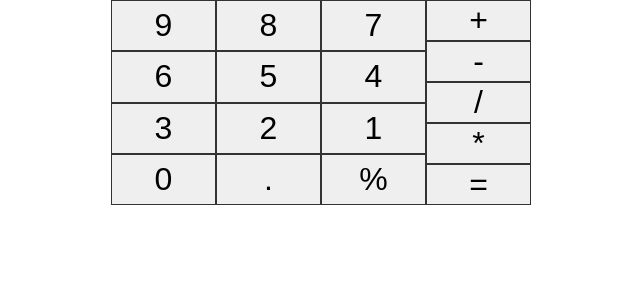
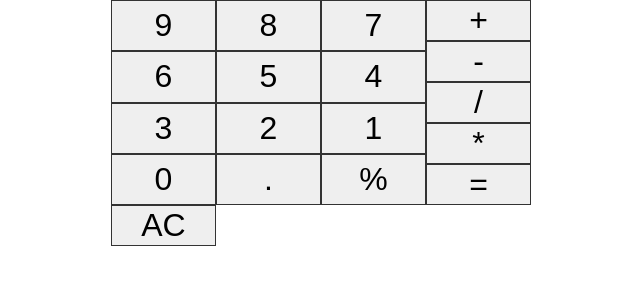
Before and after one commit to i3onilha/calulator-gitflow, a React (Create React App) app: page / in a window 1280 px wide. Shown: the top 300 px of the page, without its empty margins (319-959 px from the left). Built offline with nearby package versions, Linux system fonts and the light colour scheme.

Commit message:
[feature] Adds AC button

```diff
--- a/src/App.js
+++ b/src/App.js
@@ -16,6 +16,14 @@ function App() {
   return (
     <div className="wrapper">
       <div className="show-input">{input}</div>
+      <div className="subgrid">
+        <button
+          onClick={() => setInput("")}
+          value=""
+        >
+          AC
+        </button>
+      </div>
       <div className="digits flex">
         {digits.map(digit => (
           <button
```
